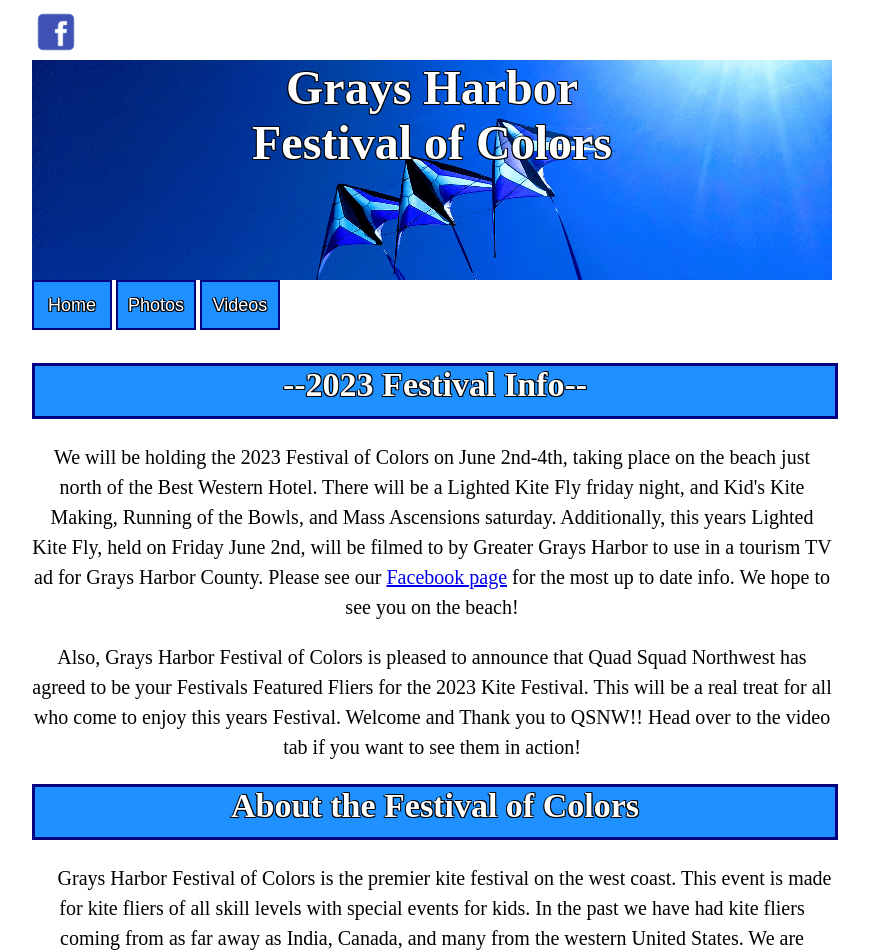
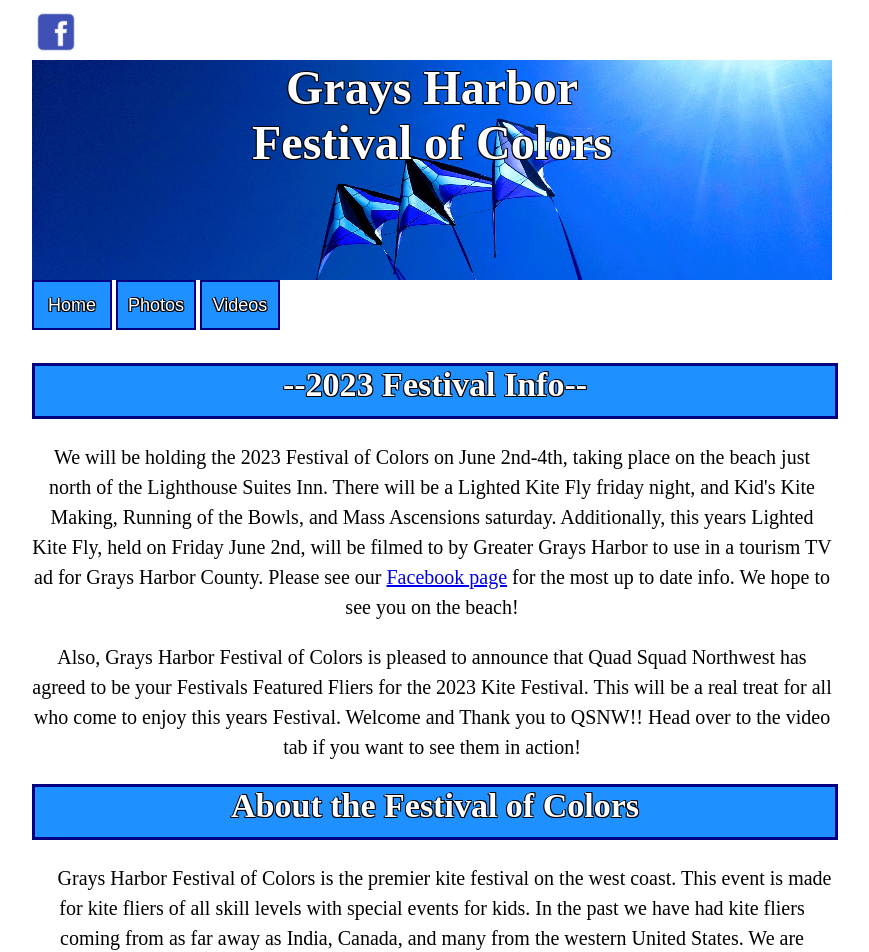
Before and after one commit to kyleb13/kyleb13.github.io, a Jekyll site: the page index.html, which Jekyll copies as it is, in a window 1280 px wide. Shown: the top 952 px of the page, without its empty margins (208-1077 px from the left). Built offline with Jekyll 4.4.1, drawn with Linux system fonts in a browser that asks for light colours.

Commit message:
fixing hotel name

```diff
--- a/index.html
+++ b/index.html
@@ -119,7 +119,7 @@
             <div id="alignDiv">
                 <h1 id="bodyHeader">--2023 Festival Info--</h1>
                     <p id="aboutParagraph"> We will be holding the 2023 Festival of Colors on June 2nd-4th, taking place on the beach just north of the
-                        Best Western Hotel. There will be a Lighted Kite Fly friday night, and Kid's Kite Making, Running of the Bowls, and Mass Ascensions saturday.
+                        Lighthouse Suites Inn. There will be a Lighted Kite Fly friday night, and Kid's Kite Making, Running of the Bowls, and Mass Ascensions saturday.
                         Additionally, this years Lighted Kite Fly, held on Friday June 2nd, will be filmed to by Greater Grays Harbor to use in a tourism TV ad for
                         Grays Harbor County. Please see our <a href="https://www.facebook.com/OceanShoresFesitvalOfColors">Facebook page</a> for the most up to date info. We hope to see you on the beach!
                     </p>
```
